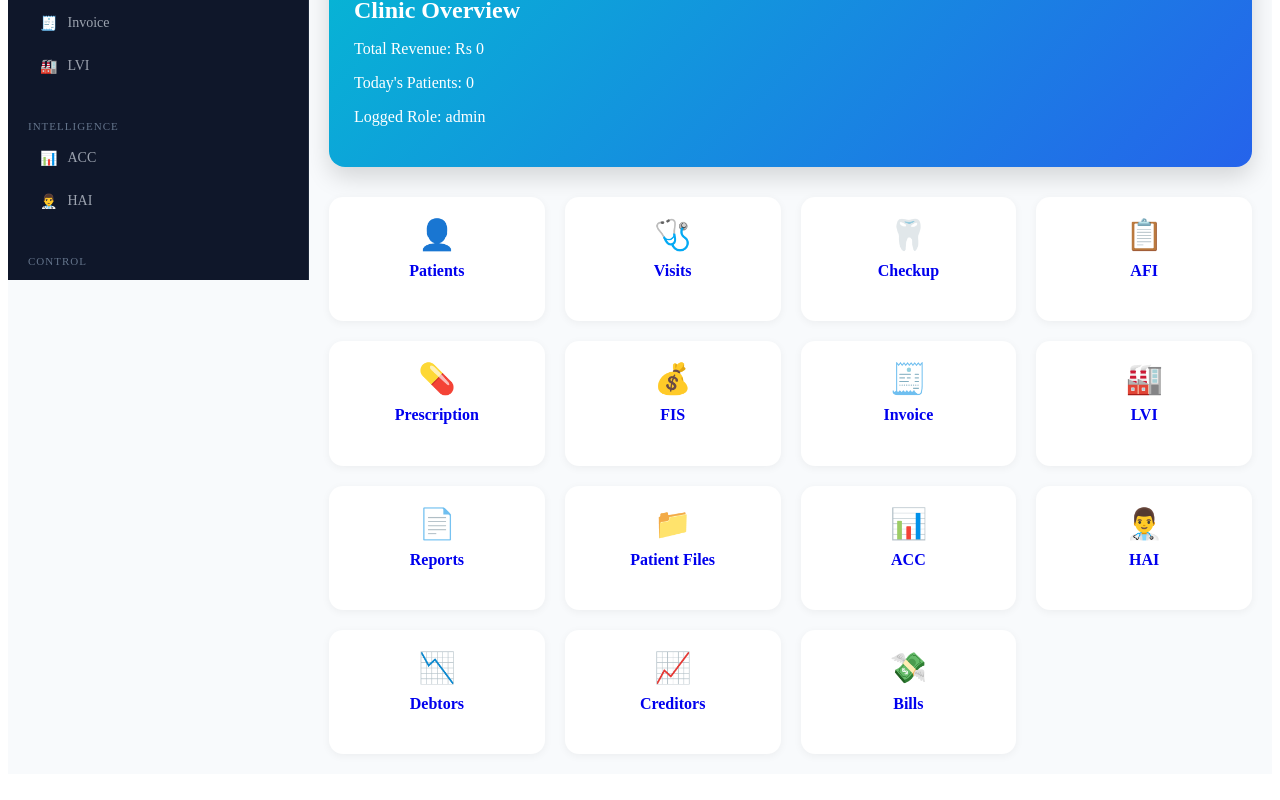
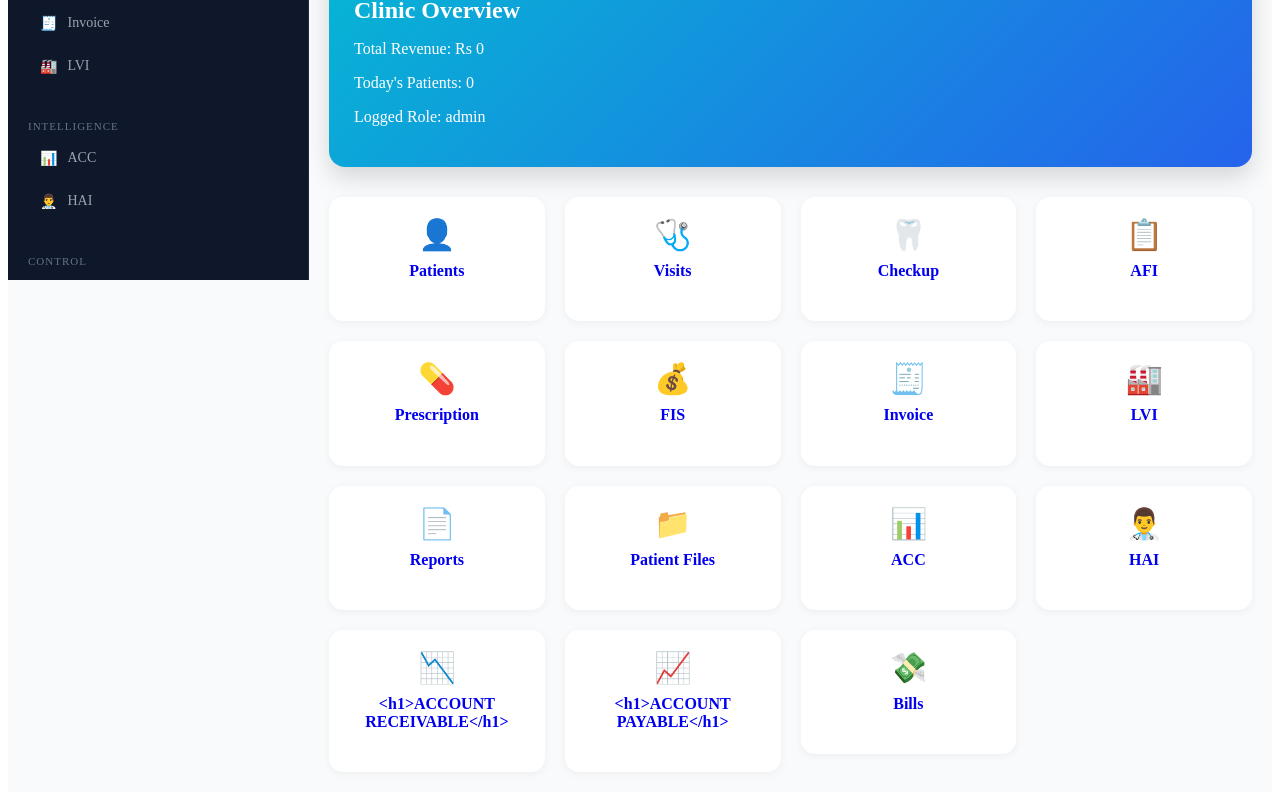
Before and after one commit to khabeerilham1-creator/clinic-client, a React (Create React App) app: page /dashboard in a window 1280 px wide. Shown: the part 568-1368 px from the top of the page. Built offline with nearby package versions, Linux system fonts and the light colour scheme; no server answers; sample sign-in values are in the browser's storage.

Commit message:
renamed debtors and creditors modules

```diff
--- a/src/pages/Creditors.jsx
+++ b/src/pages/Creditors.jsx
@@ -108,7 +108,7 @@ export default function Creditors() {
 
       {/* TABLE */}
       <div style={box}>
-        <h3>Creditors List</h3>
+        <h3>ACCOUNT PAYABLE LIST</h3>
 
         {data.length === 0 ? (
           <p>No records</p>
--- a/src/pages/Dashboard.jsx
+++ b/src/pages/Dashboard.jsx
@@ -31,8 +31,8 @@ export default function Dashboard() {
     { name: "Patient Files", path: "/patient-files", icon: "📁" },
     { name: "ACC", path: "/acc", icon: "📊" },
     { name: "HAI", path: "/hai", icon: "👨‍⚕️" },
-    { name: "Debtors", path: "/debtors", icon: "📉" },
-    { name: "Creditors", path: "/creditors", icon: "📈" },
+    { name: "<h1>ACCOUNT RECEIVABLE</h1>", path: "/<h1>ACCOUNT RECEIVABLE</h1>", icon: "📉" },
+    { name: "<h1>ACCOUNT PAYABLE</h1>", path: "/<h1>ACCOUNT PAYABLE</h1>", icon: "📈" },
     { name: "Bills", path: "/bills", icon: "💸" }
   ];
 
--- a/src/pages/Debtors.jsx
+++ b/src/pages/Debtors.jsx
@@ -108,7 +108,7 @@ export default function Debtors() {
 
       {/* TABLE */}
       <div style={box}>
-        <h3>Debtors List</h3>
+        <h3>ACCOUNT RECEIVABLE LIST</h3>
 
         {data.length === 0 ? (
           <p>No records</p>
```
